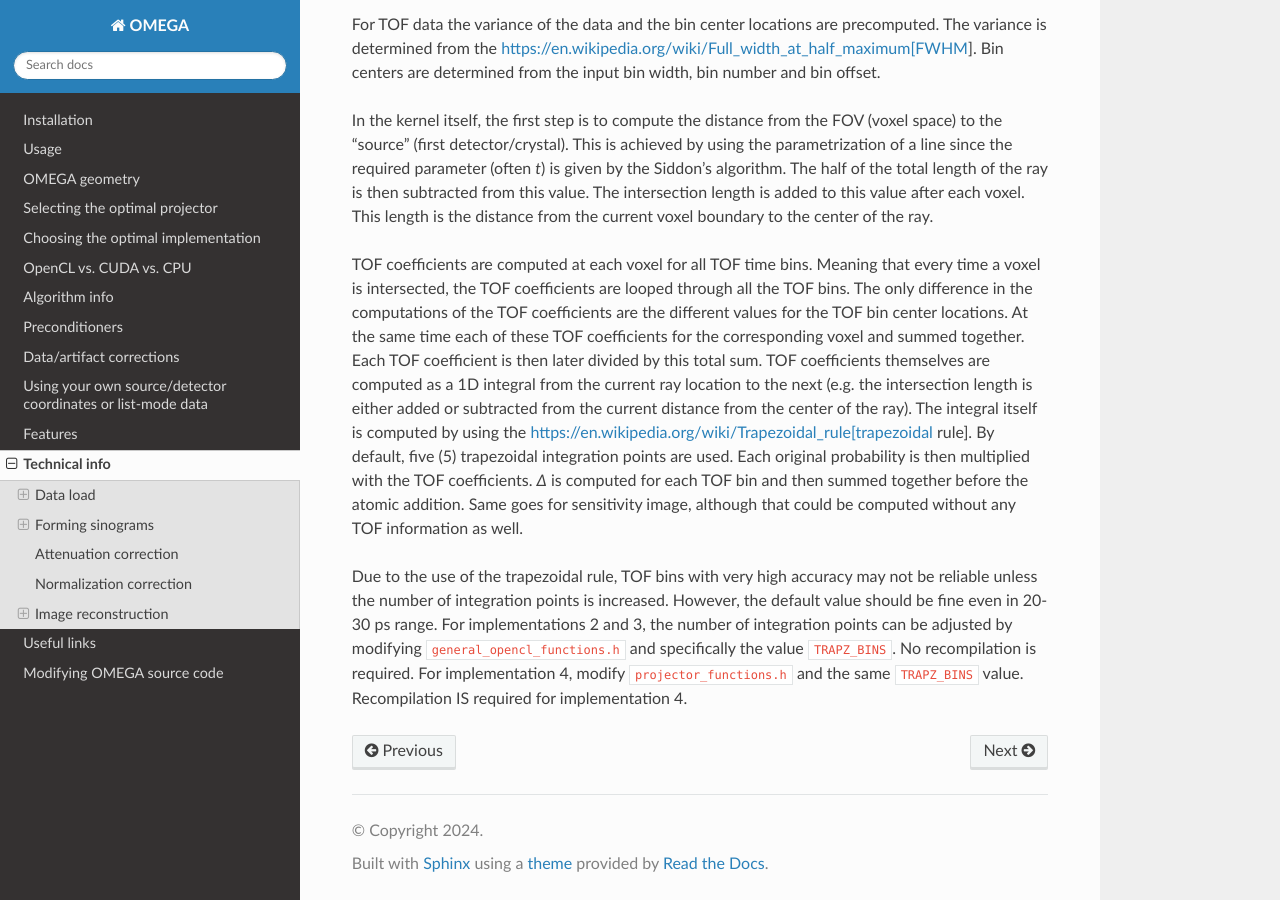
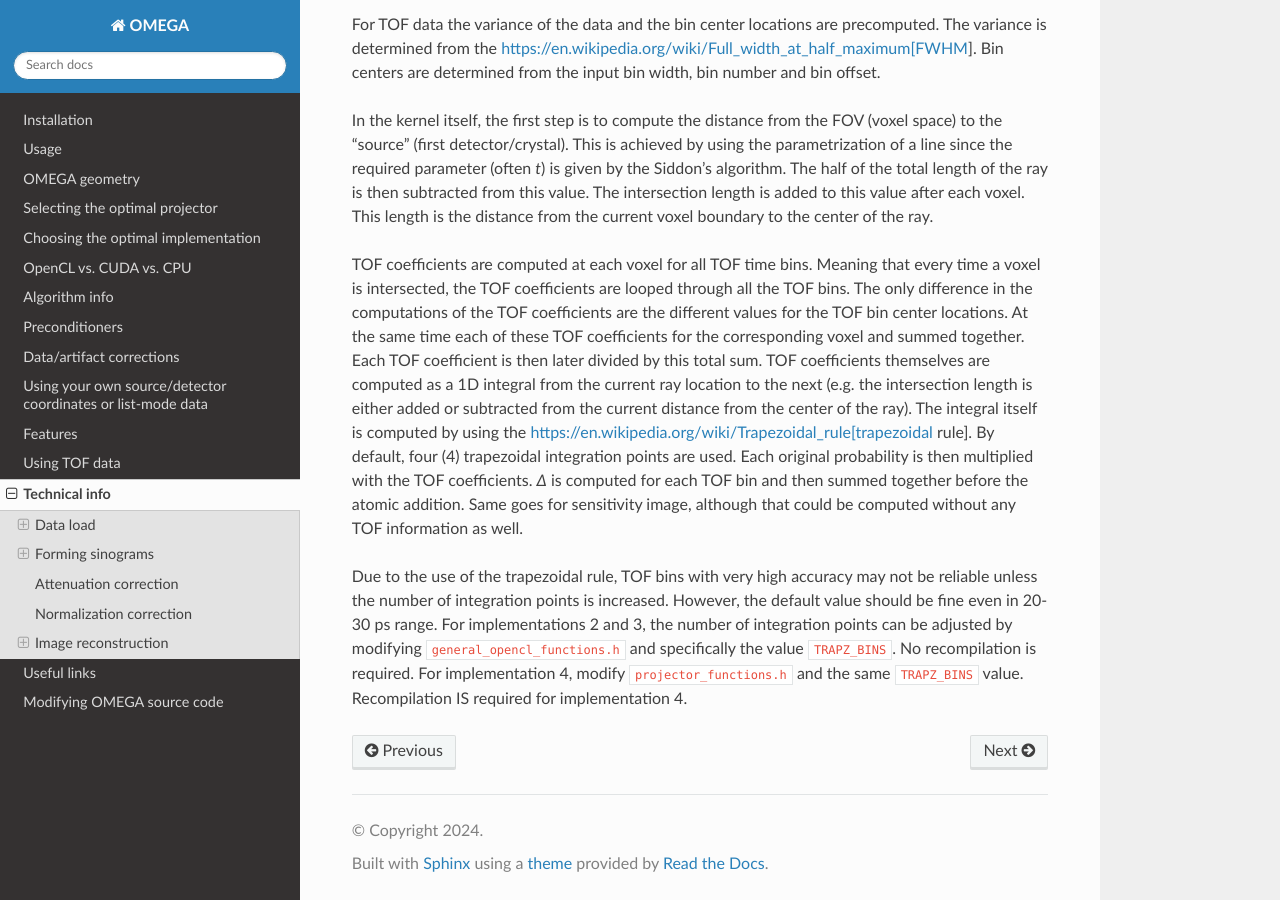
Before and after one commit to villekf/OMEGA-doc, a Sphinx documentation site: the page built from docs/source/technical.rst, in a window 1280 px wide and 900 px high, scrolled down 11146 px. Built offline with Sphinx 7.4.7 and the Read the Docs theme 3.1.0, drawn with Linux system fonts in a browser that asks for light colours.

Commit message:
Add some TOF documentation

```diff
--- a/docs/source/index.rst
+++ b/docs/source/index.rst
@@ -30,6 +30,7 @@
    corrections
    customcoordinates
    features
+   tof
    technical
    usefullinks
    modifyomega
--- a/docs/source/technical.rst
+++ b/docs/source/technical.rst
@@ -594,7 +594,7 @@
 current distance from the center of the ray). The integral itself is
 computed by using the
 https://en.wikipedia.org/wiki/Trapezoidal_rule[trapezoidal rule]. By
-default, five (5) trapezoidal integration points are used. Each original
+default, four (4) trapezoidal integration points are used. Each original
 probability is then multiplied with the TOF coefficients. *Δ* is
 computed for each TOF bin and then summed together before the atomic
 addition. Same goes for sensitivity image, although that could be
```
Also changed, not shown: docs/source/tof.rst (added, +46 -0 lines).
